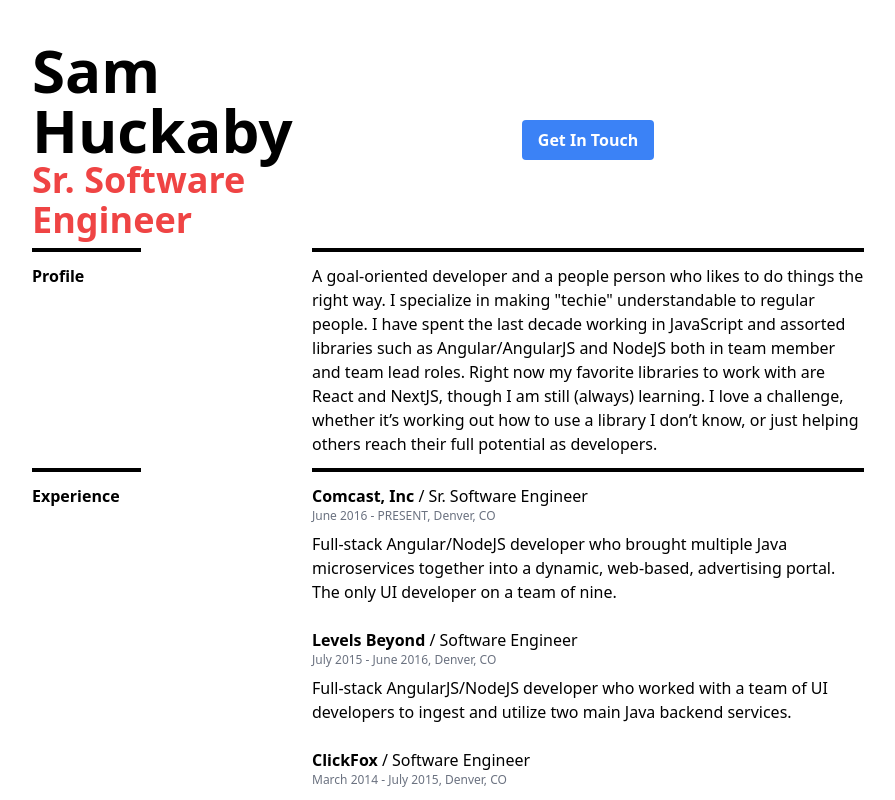
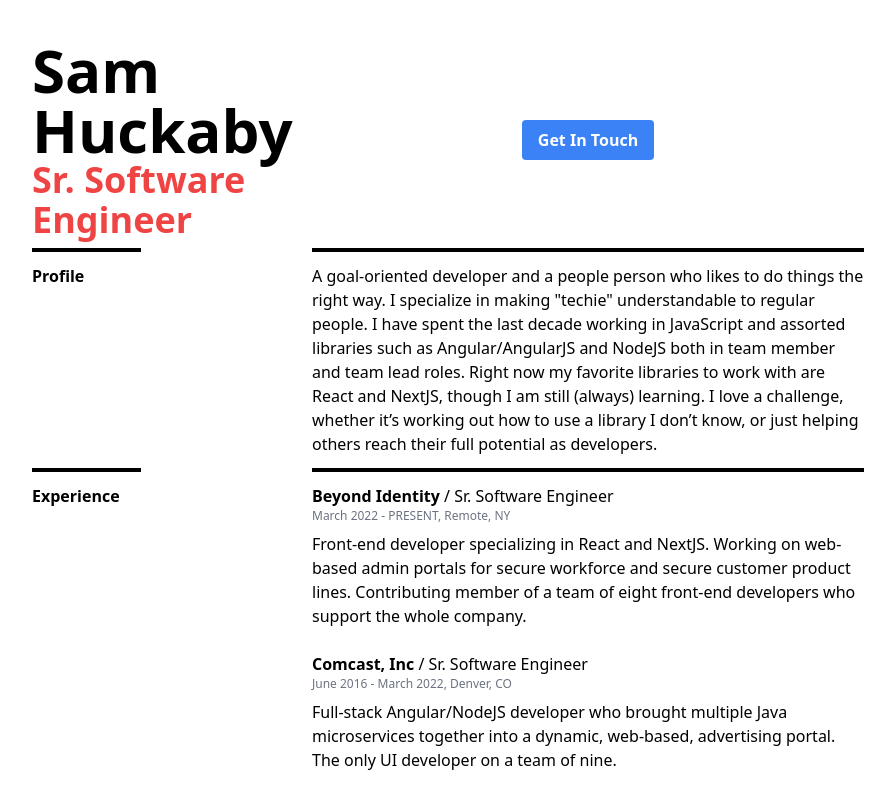
Before and after one commit to sam-huckaby/samhuckaby.com, a Next.js app: page / in a window 1280 px wide. Shown: the top 800 px of the page, without its empty margins (192-1087 px from the left). Built offline with nearby package versions, Linux system fonts and the light colour scheme.

Commit message:
Update job details to include Beyond Identity

```diff
--- a/pages/index.js
+++ b/pages/index.js
@@ -39,8 +39,13 @@ export default function Home() {
         </div>
         <div className="border-t-4 border-black flex flex-col col-span-2">
           <div className="pt-3 pb-1 dark:text-white">
+            <div><span className="font-bold">Beyond Identity</span>&nbsp;/&nbsp;<span>Sr. Software Engineer</span></div>
+            <div className="text-gray-500 dark:text-zinc-300 text-xs">March 2022 - PRESENT,  Remote, NY</div>
+            <div className="pt-2 pb-2">Front-end developer specializing in React and NextJS. Working on web-based admin portals for secure workforce and secure customer product lines. Contributing member of a team of eight front-end developers who support the whole company.</div>
+          </div>
+          <div className="pt-3 pb-1 dark:text-white">
             <div><span className="font-bold">Comcast, Inc</span>&nbsp;/&nbsp;<span>Sr. Software Engineer</span></div>
-            <div className="text-gray-500 dark:text-zinc-300 text-xs">June 2016 - PRESENT,  Denver, CO</div>
+            <div className="text-gray-500 dark:text-zinc-300 text-xs">June 2016 - March 2022,  Denver, CO</div>
             <div className="pt-2 pb-2">Full-stack Angular/NodeJS developer who brought multiple Java microservices together into a dynamic, web-based, advertising portal. The only UI developer on a team of nine.</div>
           </div>
           <div className="pt-3 pb-1 dark:text-white">
```
